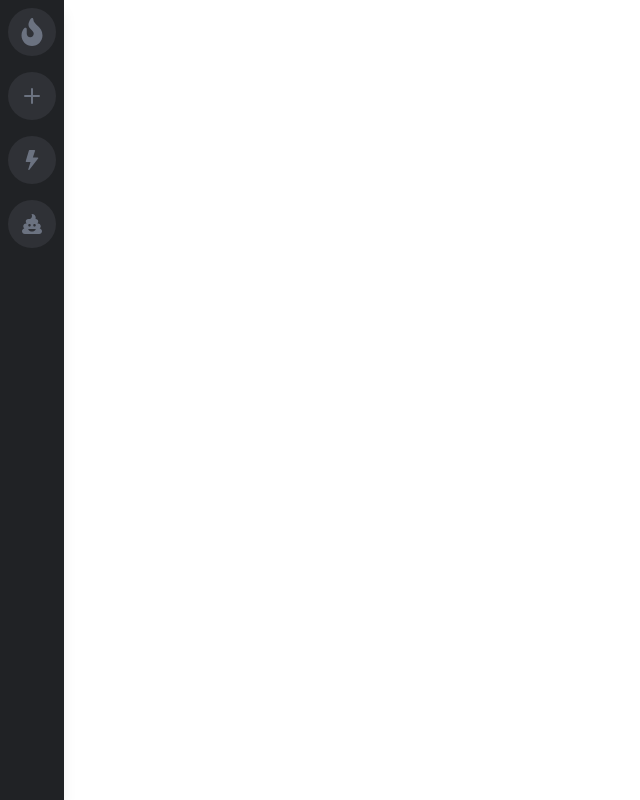
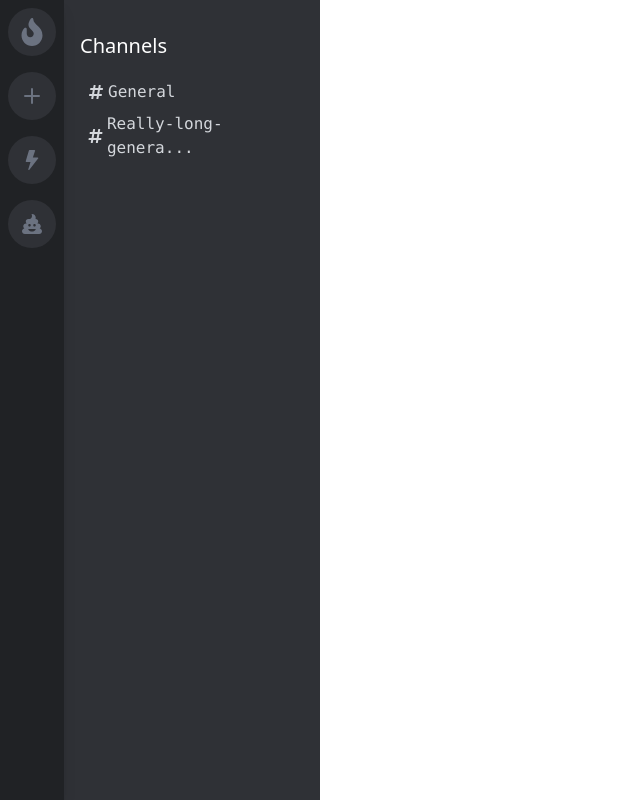
Before and after one commit to Matthew-Bowman/TailwindCSS-Tutorial, a React (Create React App) app in the folder tutorial/: page / in a window 1280 px wide. Shown: the whole page, without its empty margins (0-640 px from the left). Built offline with nearby package versions, Linux system fonts and the light colour scheme.

Commit message:
Added Content Bar & Removed Unused Logo Import

```diff
--- a/tutorial/src/App.js
+++ b/tutorial/src/App.js
@@ -1,12 +1,13 @@
-import logo from './logo.svg';
 import './App.css';
 
 import SideBar from "./SideBar";
+import ContentBar from "./ContentBar";
 
 function App() {
   return (
     <div className="flex">
-      <SideBar />
+        <ContentBar />
+        <SideBar />
     </div>
   );
 }
```
